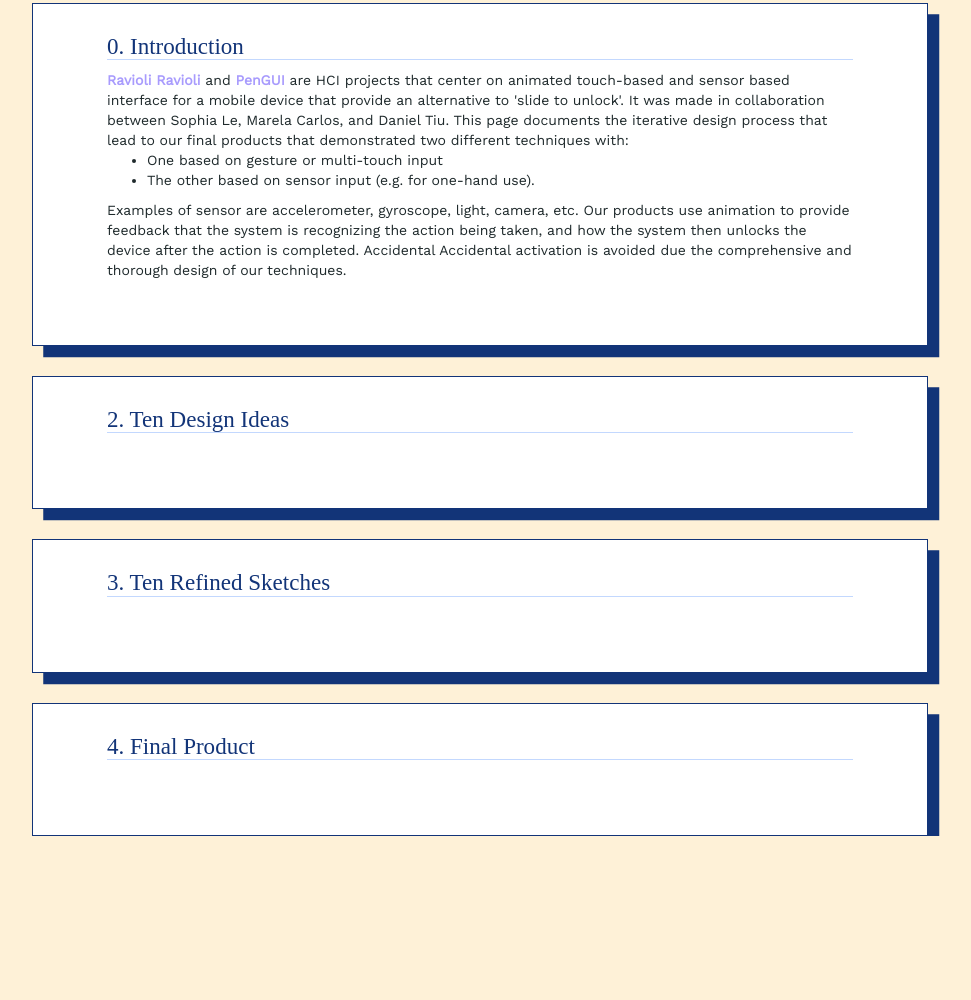
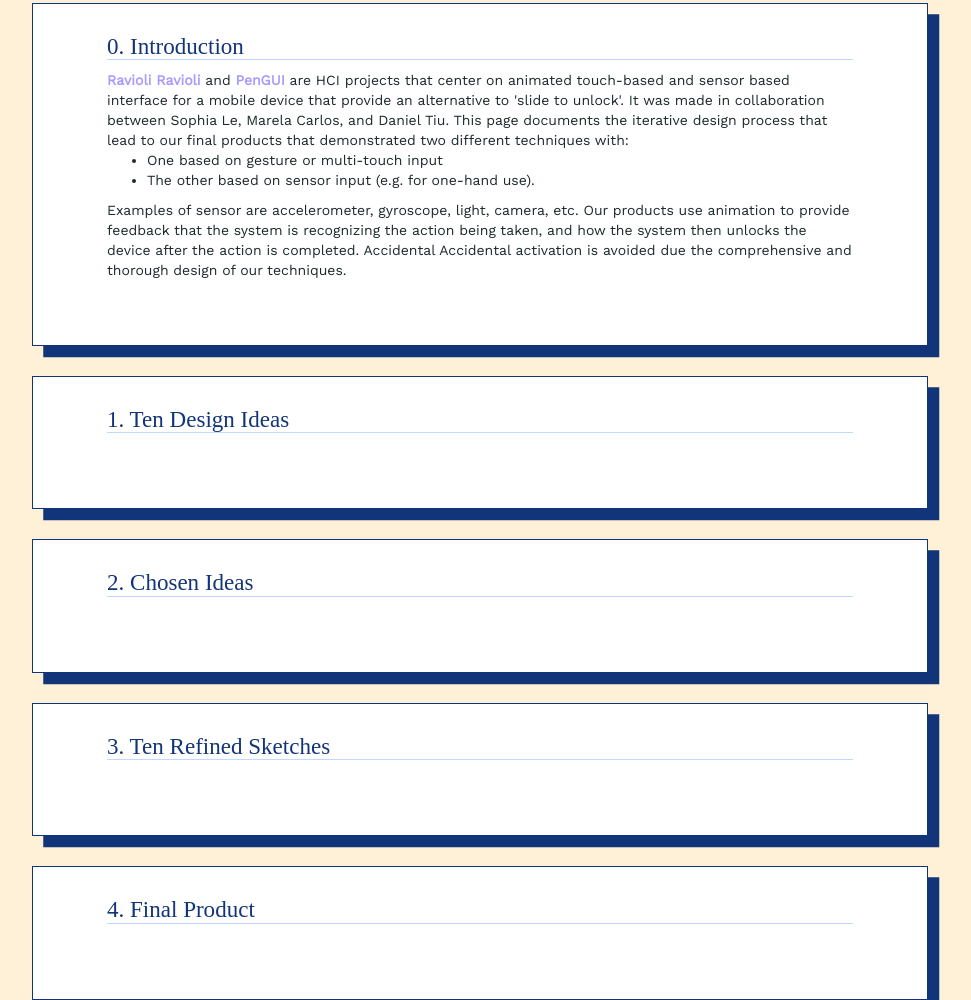
Before and after one commit to soapsrc/Phone-Unlock-Report, a plain HTML site: page index.html in a window 1280 px wide. Shown: the part 862-1862 px from the top of the page, without its empty margins (160-1131 px from the left). Before the commit the page ends 1698 px from the top, so only its background shows below. Drawn offline with nearby package versions, Linux system fonts and the light colour scheme; a web font is replaced by a local one.

Commit message:
Updated header titles

```diff
--- a/index.html
+++ b/index.html
@@ -63,12 +63,22 @@
                 Accidental activation is avoided due the comprehensive and thorough design of our techniques.
             </div>
         </div>
+
         <div class="wrapper" id="intro-box">
             <div class="text-box">
-                <h2>2. Ten Design Ideas</h2>
+                <h2>1. Ten Design Ideas</h2>
 
             </div>
         </div>
+
+        <div class="wrapper" id="intro-box">
+            <div class="text-box">
+                <h2>2. Chosen Ideas</h2>
+
+            </div>
+
+        </div>
+
 
         <div class="wrapper" id="intro-box">
             <div class="text-box">
@@ -76,6 +86,7 @@
 
             </div>
         </div>
+
         <div class="wrapper" id="intro-box">
             <div class="text-box">
                 <h2>4. Final Product</h2>
```
